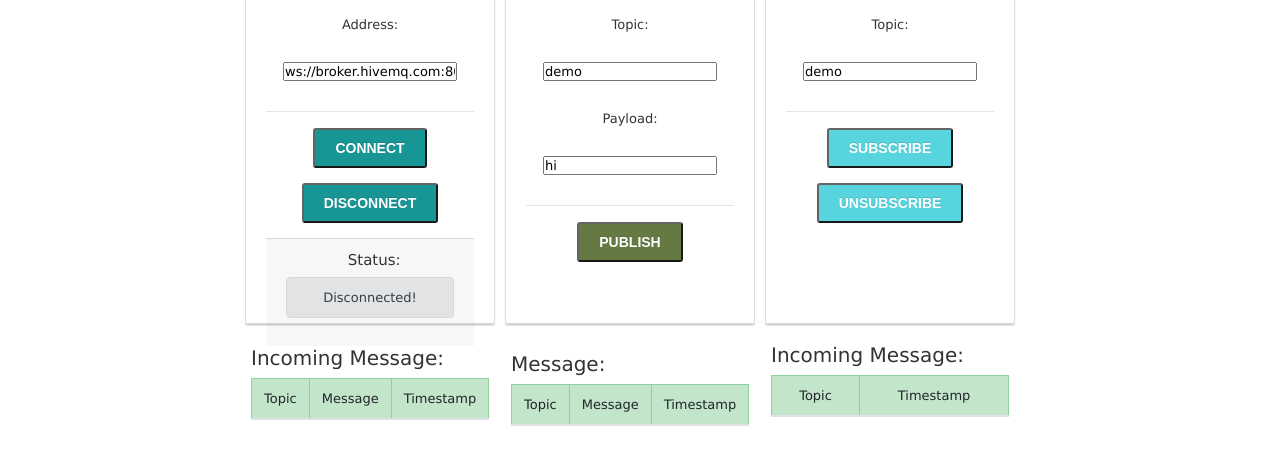
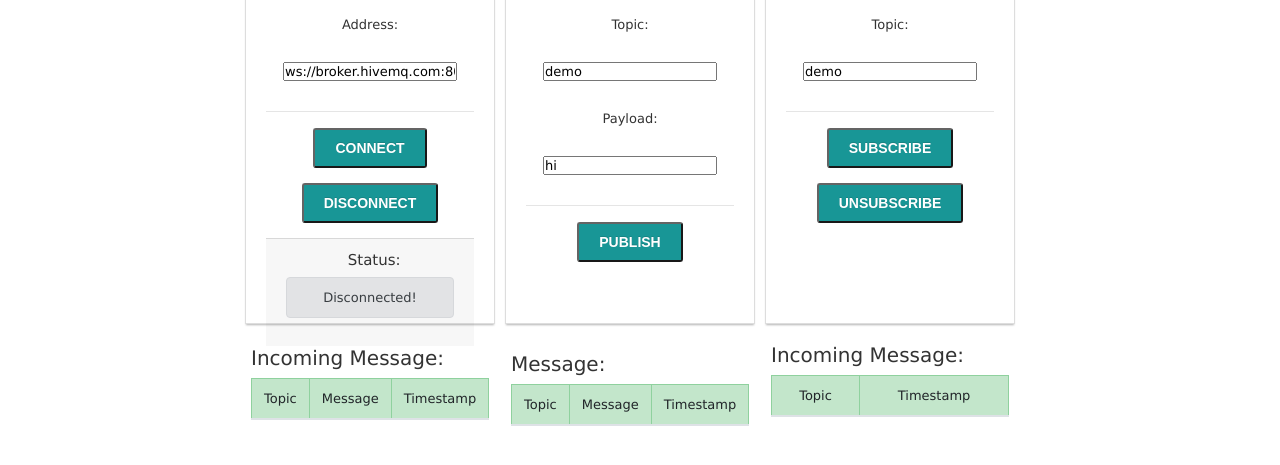
Before and after one commit to monica835/mows, a website: page index.html in a window 1280 px wide. Shown: the part 275-740 px from the top of the page. Drawn offline with nearby package versions, Linux system fonts and the light colour scheme; some packages are replaced by stand-ins of ours; a script that the page names is missing.

Commit message:
Add files via upload

```diff
--- a/styles.css
+++ b/styles.css
@@ -90,7 +90,7 @@ http://www.freshdesignweb.com/free-beautiful-css3-table-style.html
 		bottom: -2px; left: 0;
 		height: 3px; width: 100%;
 		content: ' ';
-		background-image: url(images/bar.png);
+		/* background-image: url(images/bar.png); */
 	}
 
 	#fdw-pricing-table .popular-plan .header {
@@ -171,11 +171,11 @@ http://www.freshdesignweb.com/free-beautiful-css3-table-style.html
 	}
 
 	#fdw-pricing-table .plan3 .mqttconnections{
-		background:darkolivegreen;
+		background:darkcyan;
 	}
 
 	#fdw-pricing-table .plan4 .mqttconnections{
-		background: #45D0DA;
+		background:darkcyan;
 	}
 	table {
 		border-collapse: collapse;
```
